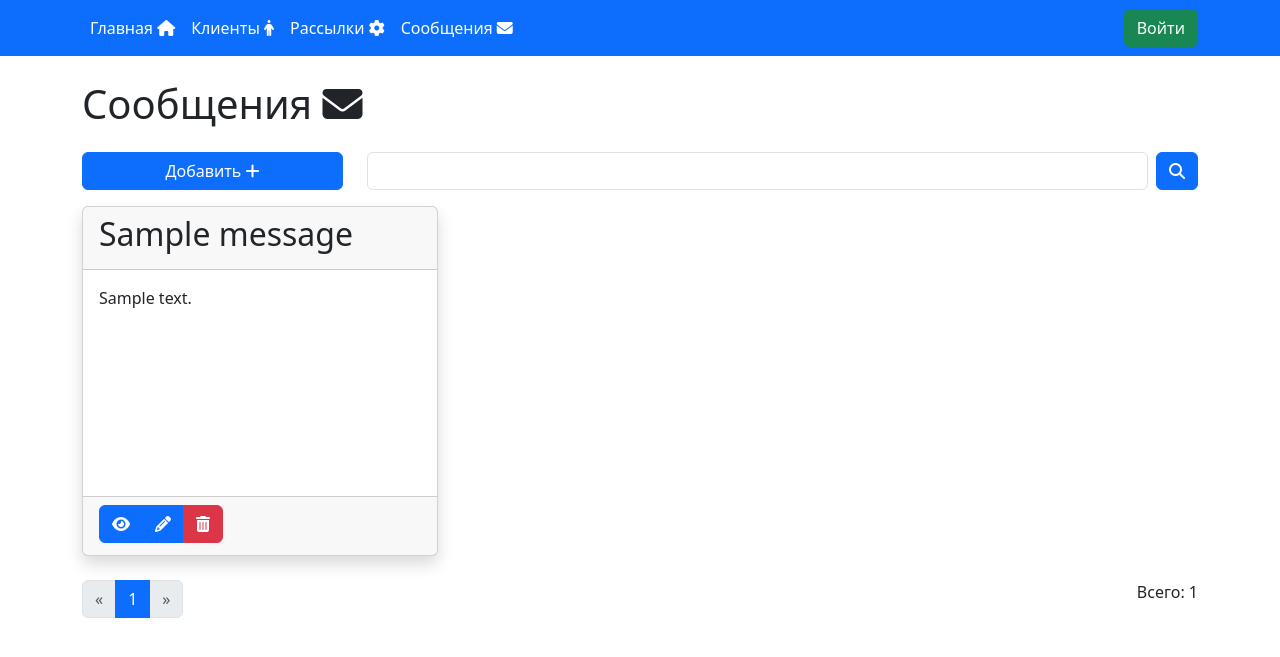
After one commit to ArkadiyGenij/Mail_Sender, a Django app: page /messages/ in a window 1280 px wide. The commit adds this page. Shown: the top 657 px of the page. Run offline with Django 5.2, Linux system fonts and the light colour scheme; tables that the repository leaves empty hold one stand-in row (values such as "Sample post"); some libraries are stand-ins or nearby versions.

Commit message:
Добавлена работа с сообщениями

```diff
--- a/app/urls.py
+++ b/app/urls.py
@@ -1,7 +1,8 @@
 from django.urls import path
 
 from app import views
-from app.views import ClientListView, ClientCreateView, ClientUpdateView, ClientDetailView, ClientDeleteView
+from app.views import ClientListView, ClientCreateView, ClientUpdateView, ClientDetailView, ClientDeleteView, \
+    MessageListView, MessageCreateView, MessageUpdateView, MessageDetailView, MessageDeleteView
 
 app_name = 'app'
 
@@ -12,4 +13,9 @@ urlpatterns = [
     path('clients/edit/<int:pk>', ClientUpdateView.as_view(), name='client-edit'),
     path('clients/detail/<int:pk>', ClientDetailView.as_view(), name='client-detail'),
     path('clients/delete/<int:pk>', ClientDeleteView.as_view(), name='client-delete'),
+    path('messages/', MessageListView.as_view(), name='message-list'),
+    path('messages/add/', MessageCreateView.as_view(), name='message-create'),
+    path('messages/edit/<int:pk>', MessageUpdateView.as_view(), name='message-edit'),
+    path('messages/detail/<int:pk>', MessageDetailView.as_view(), name='message-detail'),
+    path('messages/delete/<int:pk>', MessageDeleteView.as_view(), name='message-delete'),
 ]
--- a/app/views.py
+++ b/app/views.py
@@ -3,8 +3,8 @@ from django.shortcuts import render
 from django.urls import reverse_lazy
 from django.views.generic import ListView, CreateView, UpdateView, DetailView, DeleteView
 
-from app.forms import ClientCreateForm
-from app.models import Client
+from app.forms import ClientCreateForm, MessageCreateForm
+from app.models import Client, Message
 
 
 class MessageMixin:
@@ -49,3 +49,29 @@ class ClientDetailView(DetailView):
 class ClientDeleteView(MessageMixin, DeleteView):
     model = Client
     success_url = reverse_lazy('app:client-list')
+
+
+class MessageListView(ListView):
+    model = Message
+    paginate_by = 9
+
+
+class MessageDetailView(DetailView):
+    model = Message
+
+
+class MessageCreateView(MessageMixin, CreateView):
+    model = Message
+    form_class = MessageCreateForm
+    success_url = reverse_lazy('app:message-list')
+
+
+class MessageUpdateView(MessageMixin, UpdateView):
+    model = Message
+    form_class = MessageCreateForm
+    success_url = reverse_lazy('app:message-list')
+
+
+class MessageDeleteView(MessageMixin, DeleteView):
+    model = Message
+    success_url = reverse_lazy('app:message-list')
--- a/static/css/style.css
+++ b/static/css/style.css
@@ -14,6 +14,6 @@
     transform: scale(1.02);
 }
 
-.card__shadow {
-    box-shadow: 2px 2px 4px rgba(61, 105, 16, 0.5);;
+.card__message_height {
+    height: 350px;
 }
--- /dev/null
+++ b/templates/app/message_list.html
@@ -0,0 +1,63 @@
+{% extends 'base.html' %}
+
+{% block title %}
+    Mail Sender | Клиенты
+{% endblock %}
+
+{% block content %}
+    <div class="container">
+        <h1 class="mt-4">Сообщения <i
+                class="fa-solid fa-envelope"></i></h1>
+        <div class="row mt-4">
+            <div class="col-sm-12 col-md-12 col-lg-3 mb-2">
+                <a href="{% url 'app:message-create' %}" class="btn btn-primary col-12">Добавить <i
+                        class="fa-solid fa-plus"></i></a>
+            </div>
+            <div class="col-sm-12 col-md-12 col-lg-9 mb-2">
+                <form action="#" method="get" class="d-flex">
+                    <input type="text" class="form-control me-2"/>
+                    <button class="btn btn-primary col" type="submit">
+                        <i class="fa-solid fa-magnifying-glass"></i>
+                    </button>
+                </form>
+            </div>
+        </div>
+
+        <div class="row mt-2">
+            {% for object in object_list %}
+                <div class="col-4 mb-4">
+                    <div class="card card__message_height card__zoom_effect shadow">
+                        <div class="card-header">
+                            <h2>{{ object.title|truncatechars:20 }}</h2>
+                        </div>
+                        <div class="card-body">
+                            {{ object.body|truncatechars:300 }}
+                        </div>
+                        <div class="card-footer">
+                            <div class="btn-group">
+                                <a href="{% url 'app:message-detail' object.pk %}" class="btn btn-primary mb-1">
+                                    <i class="fa-solid fa-eye"></i>
+                                </a>
+                                <a href="{% url 'app:message-edit' object.pk %}" class="btn btn-primary mb-1">
+                                    <i class="fa-solid fa-pencil"></i>
+                                </a>
+                                <a href="{% url 'app:message-delete' object.pk %}" class="btn btn-danger mb-1">
+                                    <i class="fa-solid fa-trash-can"></i>
+                                </a>
+                            </div>
+                        </div>
+
+                    </div>
+                </div>
+            {% endfor %}
+        </div>
+        <div class="row">
+            <div class="col">
+                {% include 'includes/pagination.html' %}
+            </div>
+            <div class="col text-end">
+                <p>Всего: {{ paginator.count }}</p>
+            </div>
+        </div>
+    </div>
+{% endblock %}
--- a/templates/includes/header.html
+++ b/templates/includes/header.html
@@ -17,7 +17,7 @@
                     <a class="nav-link text-white" href="#">Рассылки <i class="fa-solid fa-gear text-white"></i></a>
                 </li>
                 <li class="nav-item">
-                    <a class="nav-link text-white" href="#">Сообщения <i
+                    <a class="nav-link text-white" href="{% url 'app:message-list' %}">Сообщения <i
                             class="fa-solid fa-envelope text-white"></i></a>
                 </li>
             </ul>
```
Also changed, not shown: app/forms.py (+7 -1 lines), app/management/commands/generate_fake_message.py (added, +22 -0 lines), templates/app/message_confirm_delete.html (added, +30 -0 lines), templates/app/message_detail.html (added, +26 -0 lines), templates/app/message_form.html (added, +42 -0 lines), app/migrations/0001_initial.py (deleted), app/migrations/0002_alter_attempt_status_alter_newsletter_periodicity.py (deleted), app/migrations/0005_alter_attempt_status_alter_newsletter_periodicity.py (added).
